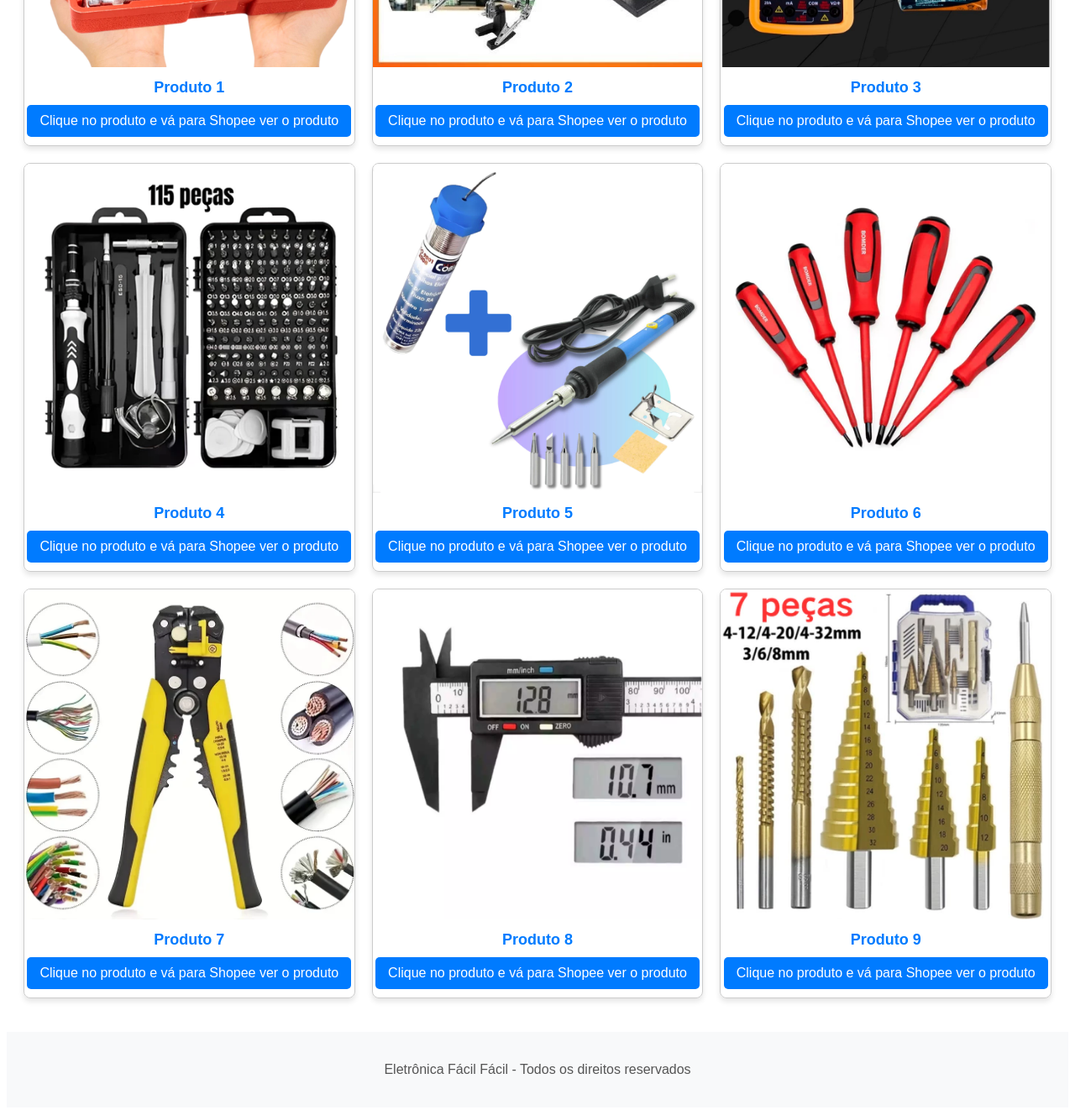
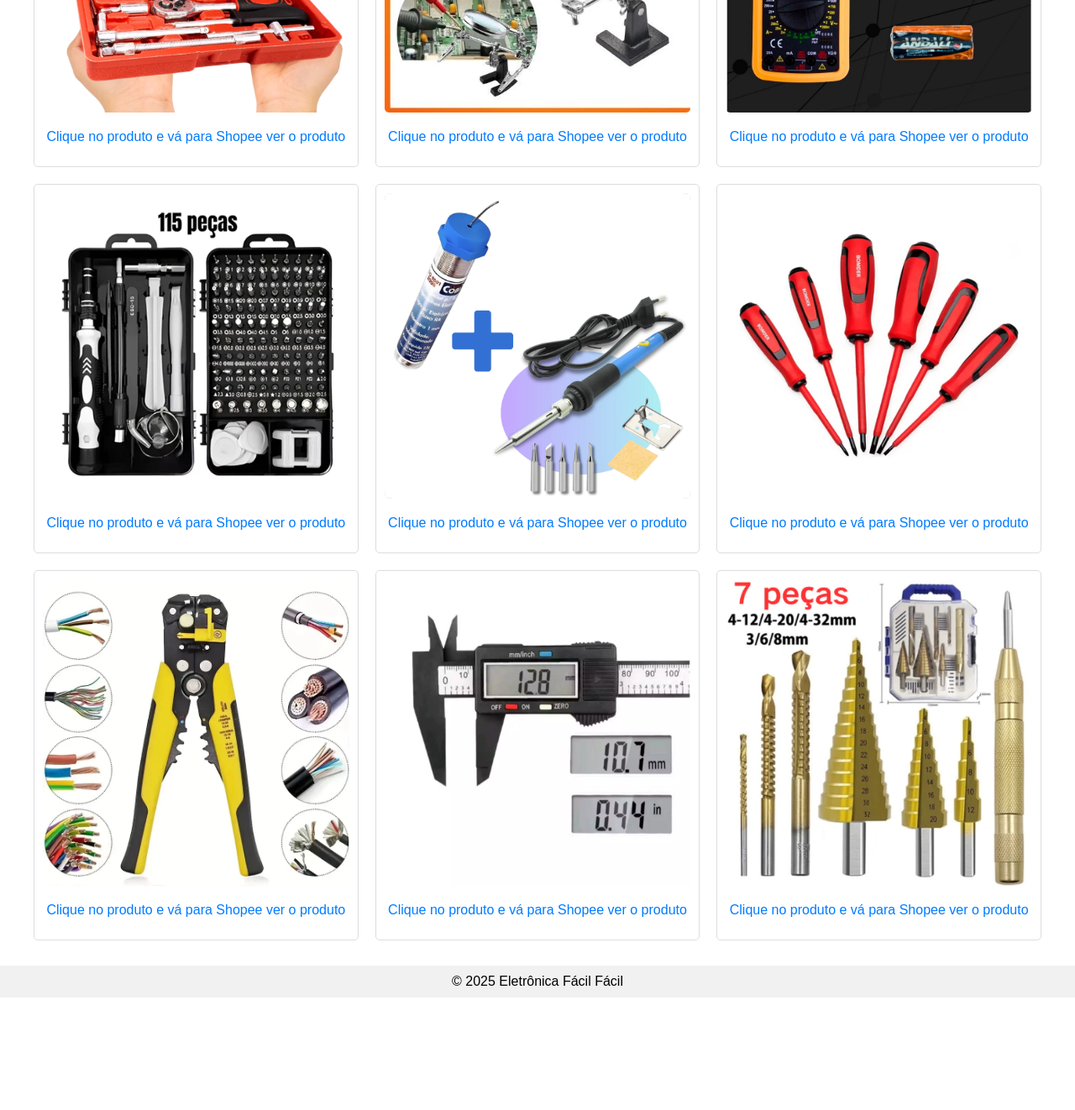
Before and after one commit to eletronicafacilfacil/ferramentas, a plain HTML site: page produto.html in a window 1280 px wide. Shown: the part 660-1982 px from the top of the page at 84% size. After the commit the page ends 1848 px from the top, so only its background shows below. Drawn offline with Linux system fonts and the light colour scheme.

Commit message:
Update produto.html

```diff
--- a/produto.html
+++ b/produto.html
@@ -7,7 +7,10 @@
     <style>
         body {
             font-family: Arial, sans-serif;
+            margin: 0;
+            padding: 0;
         }
+
         header {
             position: relative;
             width: 100%;
@@ -16,119 +19,137 @@
             background-size: cover;
             background-position: center;
         }
-        .frase {
+
+        .container {
+            max-width: 1200px;
+            margin: 20px auto;
+            padding: 10px;
+        }
+
+        .back-button {
+            display: inline-block;
+            margin: 10px 0;
+            padding: 10px 20px;
+            background-color: #007BFF;
+            color: white;
+            text-decoration: none;
+            border-radius: 5px;
+            transition: background-color 0.3s;
+        }
+
+        .back-button:hover {
+            background-color: #0056b3;
+        }
+
+        .products {
+            display: grid;
+            grid-template-columns: repeat(3, 1fr);
+            gap: 20px;
             text-align: center;
-            font-size: 24px;
-            margin: 20px 0;
-            color: #333;
         }
-        .produtos {
-            display: grid;
-            grid-template-columns: repeat(auto-fit, minmax(300px, 1fr));
-            gap: 20px;
-            padding: 20px;
-        }
-        .produto {
-            border: 1px solid #ccc;
-            border-radius: 8px;
-            overflow: hidden;
-            text-align: center;
-            box-shadow: 0 4px 6px rgba(0, 0, 0, 0.1);
+
+        .product {
+            border: 1px solid #ddd;
+            padding: 10px;
+            border-radius: 5px;
             transition: transform 0.3s;
         }
-        .produto:hover {
-            transform: translateY(-5px);
-        }
-        .produto img {
+
+        .product img {
             max-width: 100%;
             height: auto;
+            border-radius: 5px;
         }
-        .produto h3 {
-            margin: 10px 0;
-            font-size: 18px;
+
+        .product:hover {
+            transform: scale(1.05);
+        }
+
+        .product a {
+            text-decoration: none;
             color: #007BFF;
         }
-        .produto a {
-            text-decoration: none;
-            color: white;
-            background-color: #007BFF;
-            padding: 10px 15px;
-            border-radius: 5px;
-            display: inline-block;
-            margin-bottom: 10px;
-            transition: background-color 0.3s;
+
+        .product a:hover {
+            color: #0056b3;
         }
-        .produto a:hover {
-            background-color: #0056b3;
-        }
+
         footer {
             text-align: center;
             margin-top: 20px;
-            padding: 20px;
-            background-color: #f8f9fa;
-            color: #555;
+            padding: 10px;
+            background-color: #f1f1f1;
         }
     </style>
 </head>
 <body>
-    <!-- Cabeçalho -->
     <header></header>
 
-    <!-- Frase abaixo do cabeçalho -->
-    <div class="frase">Confira nossos produtos disponíveis</div>
+    <div class="container">
+        <!-- Botão de voltar -->
+        <a href="index.html" class="back-button">Voltar para a Página Inicial</a>
 
-    <!-- Lista de produtos -->
-    <div class="produtos">
-        <div class="produto">
-            <img src="produto_01.jpg" alt="Produto 1">
-            <h3>Produto 1</h3>
-            <a href="https://s.shopee.com.br/Vr44FQaYK" target="_blank">Clique no produto e vá para Shopee ver o produto</a>
+        <h1>Produtos Disponíveis</h1>
+        <div class="products">
+            <div class="product">
+                <a href="https://s.shopee.com.br/Vr44FQaYK" target="_blank">
+                    <img src="produto_01.jpg" alt="Produto 01">
+                    <p>Clique no produto e vá para Shopee ver o produto</p>
+                </a>
             </div>
-        <div class="produto">
-            <img src="produto_02.jpg" alt="Produto 2">
-            <h3>Produto 2</h3>
-            <a href="https://s.shopee.com.br/4AkSRLM3ub" target="_blank">Clique no produto e vá para Shopee ver o produto</a>
+            <div class="product">
+                <a href="https://s.shopee.com.br/4AkSRLM3ub" target="_blank">
+                    <img src="produto_02.jpg" alt="Produto 02">
+                    <p>Clique no produto e vá para Shopee ver o produto</p>
+                </a>
             </div>
-        <div class="produto">
-            <img src="produto_03.jpg" alt="Produto 3">
-            <h3>Produto 3</h3>
-            <a href="https://s.shopee.com.br/60C6aUZd6p" target="_blank">Clique no produto e vá para Shopee ver o produto</a>
+            <div class="product">
+                <a href="https://s.shopee.com.br/60C6aUZd6p" target="_blank">
+                    <img src="produto_03.jpg" alt="Produto 03">
+                    <p>Clique no produto e vá para Shopee ver o produto</p>
+                </a>
             </div>
-        <div class="produto">
-            <img src="produto_04.jpg" alt="Produto 4">
-            <h3>Produto 4</h3>
-            <a href="https://s.shopee.com.br/6V8P4B4A2E" target="_blank">Clique no produto e vá para Shopee ver o produto</a>
+            <div class="product">
+                <a href="https://s.shopee.com.br/6V8P4B4A2E" target="_blank">
+                    <img src="produto_04.jpg" alt="Produto 04">
+                    <p>Clique no produto e vá para Shopee ver o produto</p>
+                </a>
             </div>
-        <div class="produto">
-            <img src="produto_05.jpg" alt="Produto 5">
-            <h3>Produto 5</h3>
-            <a href="https://s.shopee.com.br/6Koys4UkJc" target="_blank">Clique no produto e vá para Shopee ver o produto</a>
+            <div class="product">
+                <a href="https://s.shopee.com.br/6Koys4UkJc" target="_blank">
+                    <img src="produto_05.jpg" alt="Produto 05">
+                    <p>Clique no produto e vá para Shopee ver o produto</p>
+                </a>
             </div>
-        <div class="produto">
-            <img src="produto_06.jpg" alt="Produto 6">
-            <h3>Produto 6</h3>
-            <a href="https://s.shopee.com.br/6KoysE0JAm" target="_blank">Clique no produto e vá para Shopee ver o produto</a>
+            <div class="product">
+                <a href="https://s.shopee.com.br/6KoysE0JAm" target="_blank">
+                    <img src="produto_06.jpg" alt="Produto 06">
+                    <p>Clique no produto e vá para Shopee ver o produto</p>
+                </a>
             </div>
-        <div class="produto">
-            <img src="produto_07.jpg" alt="Produto 7">
-            <h3>Produto 7</h3>
-            <a href="https://s.shopee.com.br/9Um0eAXp2g" target="_blank">Clique no produto e vá para Shopee ver o produto</a>
+            <div class="product">
+                <a href="https://s.shopee.com.br/9Um0eAXp2g" target="_blank">
+                    <img src="produto_07.jpg" alt="Produto 07">
+                    <p>Clique no produto e vá para Shopee ver o produto</p>
+                </a>
             </div>
-        <div class="produto">
-            <img src="produto_08.jpg" alt="Produto 8">
-            <h3>Produto 8</h3>
-            <a href="https://s.shopee.com.br/AKL7drDPYW" target="_blank">Clique no produto e vá para Shopee ver o produto</a>
+            <div class="product">
+                <a href="https://s.shopee.com.br/AKL7drDPYW" target="_blank">
+                    <img src="produto_08.jpg" alt="Produto 08">
+                    <p>Clique no produto e vá para Shopee ver o produto</p>
+                </a>
             </div>
-        <div class="produto">
-            <img src="produto_09.jpg" alt="Produto 9">
-            <h3>Produto 9</h3>
-            <a href="https://s.shopee.com.br/LXljeQHA2" target="_blank">Clique no produto e vá para Shopee ver o produto</a>
+            <div class="product">
+                <a href="https://s.shopee.com.br/LXljeQHA2" target="_blank">
+                    <img src="produto_09.jpg" alt="Produto 09">
+                    <p>Clique no produto e vá para Shopee ver o produto</p>
+                </a>
+            </div>
         </div>
     </div>
 
-    <!-- Rodapé -->
     <footer>
-        <p>Eletrônica Fácil Fácil - Todos os direitos reservados</p>
+        &copy; 2025 Eletrônica Fácil Fácil
     </footer>
 </body>
 </html>
```
Lines whose indentation alone changed are shown as unchanged.
